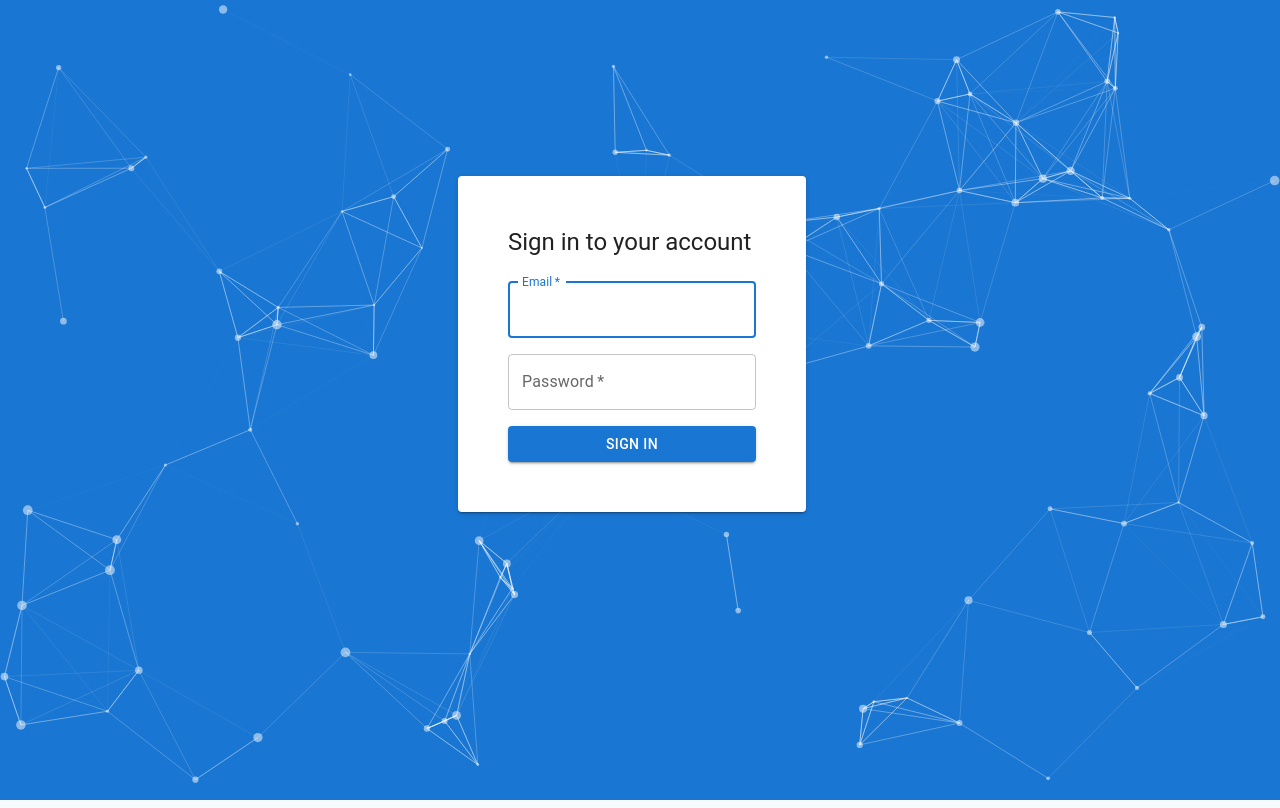
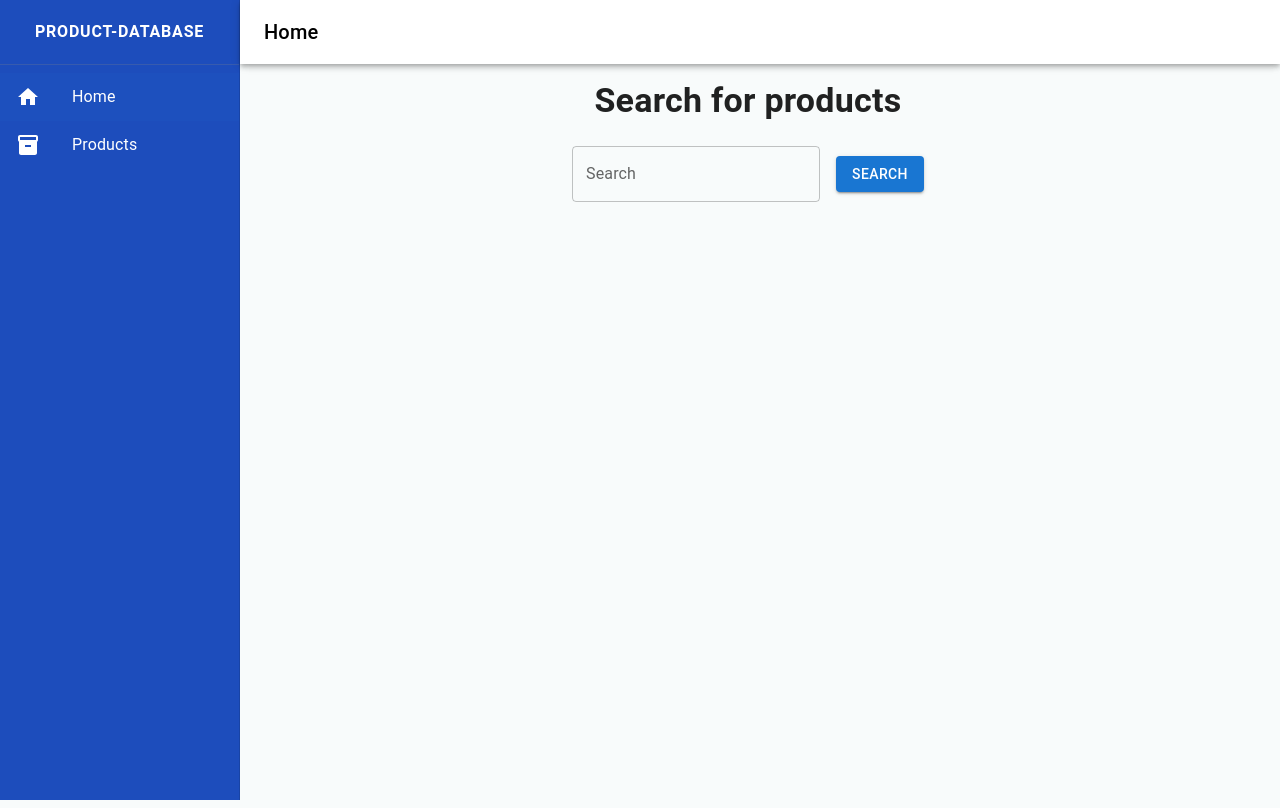
Before and after one commit to Mozzo1000/product-database, a React (Create React App) app in the folder frontend/: page / in a window 1280 px wide. Before the commit this address led to /login. Built offline with nearby package versions, Linux system fonts and the light colour scheme.

Commit message:
Add home page

```diff
--- a/frontend/src/App.js
+++ b/frontend/src/App.js
@@ -1,9 +1,8 @@
 import './App.css';
 import { BrowserRouter as Router, Route, Routes, Navigate } from "react-router-dom";
 import Navbar from './components/Navbar';
+import HomePage from './pages/Home'
 import ProductsPage from './pages/Products'
-import CategoriesPage from './pages/Categories'
-import Brandspage from './pages/Brands';
 import BrandPage from './pages/Brand';
 import CategoryPage from './pages/Category';
 import ProductPage from './pages/Product';
@@ -27,7 +26,7 @@ function App() {
         </Routes>
         <Box sx={{flexGrow: 1, p: 3, paddingTop: "80px", paddingLeft: { md: "240px", sm: "0px" } }}>
           <Routes>
-            <Route index element={<PrivateRoute><ProductsPage/></PrivateRoute>} />
+            <Route index element={<HomePage/>} />
             <Route path="/products" element={<PrivateRoute><ProductsPage/></PrivateRoute>} />
             <Route path="/brand/:id" element={<PrivateRoute><BrandPage/></PrivateRoute>} />
             <Route path="/category/:id" element={<PrivateRoute><CategoryPage/></PrivateRoute>} />
--- a/frontend/src/components/Navbar.js
+++ b/frontend/src/components/Navbar.js
@@ -22,6 +22,7 @@ import CategoryIcon from '@mui/icons-material/Category';
 import PrecisionManufacturingIcon from '@mui/icons-material/PrecisionManufacturing';
 import LogoutIcon from '@mui/icons-material/Logout';
 import SettingsIcon from '@mui/icons-material/Settings';
+import InventoryIcon from '@mui/icons-material/Inventory';
 
 function Navbar() {
     let navigate = useNavigate();
@@ -30,7 +31,8 @@ function Navbar() {
     const currentUser = AuthService.getCurrentUser()
 
     const pages = [
-        {name: 'Products', link: "/products", icon: <HomeIcon sx={{color: 'white'}} />},
+        {name: 'Home', link: '/', icon: <HomeIcon sx={{color: 'white'}} />},
+        {name: 'Products', link: "/products", icon: <InventoryIcon sx={{color: 'white'}} />},
     ];
 
     const pagesBottom = [
@@ -69,7 +71,6 @@ function Navbar() {
 
     return (
         <>
-        { currentUser &&
         <Box sx={{display: 'flex'}}>
             <AppBar position="fixed" sx={{width: { md: `calc(100% - ${240}px)` }, zIndex: 2, backgroundColor: 'white', color: 'black'}}>
                 <Container maxWidth="x1">
@@ -110,6 +111,7 @@ function Navbar() {
                             CHANGE ME TO WHERE I AM ON MOBILE
                         </Typography>
                         <Box sx={{flexGrow: 1, display: {xs: 'none', md: 'flex'}}}></Box>
+                        {currentUser &&
                             <Box sx={{flexGrow: 0}}>
                                 <Tooltip title="Open settings">
                                     <IconButton onClick={handleOpenUserMenu} sx={{p: 0}}>
@@ -144,6 +146,7 @@ function Navbar() {
                                     ))}
                                 </Menu>
                             </Box>
+                        }
                     </Toolbar>
 
                 </Container>
@@ -168,7 +171,7 @@ function Navbar() {
                     </List>
 
                 </Box>
-                {currentUser["role"] === "admin" &&
+                {currentUser && currentUser["role"] === "admin" &&
                     <List sx={{marginTop: 'auto'}}>
                         {pagesBottom.map((page) => (
                             <ListItem button key={page.name} component={Link} to={page.link} selected={location.pathname === page.link}>
@@ -182,7 +185,6 @@ function Navbar() {
                 }
             </Drawer>
         </Box>
-        }
         </>
     )
 }
--- /dev/null
+++ b/frontend/src/pages/Home.js
@@ -0,0 +1,45 @@
+import React, { useState }  from 'react'
+import Container from '@mui/material/Container';
+import TextField from '@mui/material/TextField';
+import Typography from '@mui/material/Typography';
+import Grid from '@mui/material/Grid';
+import Button from '@mui/material/Button';
+
+function HomePage() {
+    document.title = "product-database";
+    const [search, setSearch] = useState("");
+
+    const handleSearch = (e) => {
+        e.preventDefault();
+        console.log("You searched for : " + search)
+    }
+
+    return (
+        <Container>
+            <Grid container spacing={3} justifyContent="center" alignItems="center" direction="column">
+                <Grid item>
+                    <Typography variant="h4" sx={{fontWeight: 600}}>
+                        Search for products
+                    </Typography>
+
+                </Grid>
+                <Grid item>
+                <form onSubmit={handleSearch}>
+
+                    <Grid container spacing={2} justifyContent="center" alignItems="center" direction="row">
+                            <Grid item>
+                                <TextField label="Search" type="search" value={search} onChange={e => setSearch(e.target.value)}></TextField>
+                            </Grid>
+                            <Grid item>
+                                <Button variant="contained" type="submit">Search</Button>
+                            </Grid>
+                    </Grid>
+                    </form>
+
+                </Grid>
+            </Grid>
+        </Container>
+    )
+}
+
+export default HomePage
```
Lines whose indentation alone changed are shown as unchanged.
